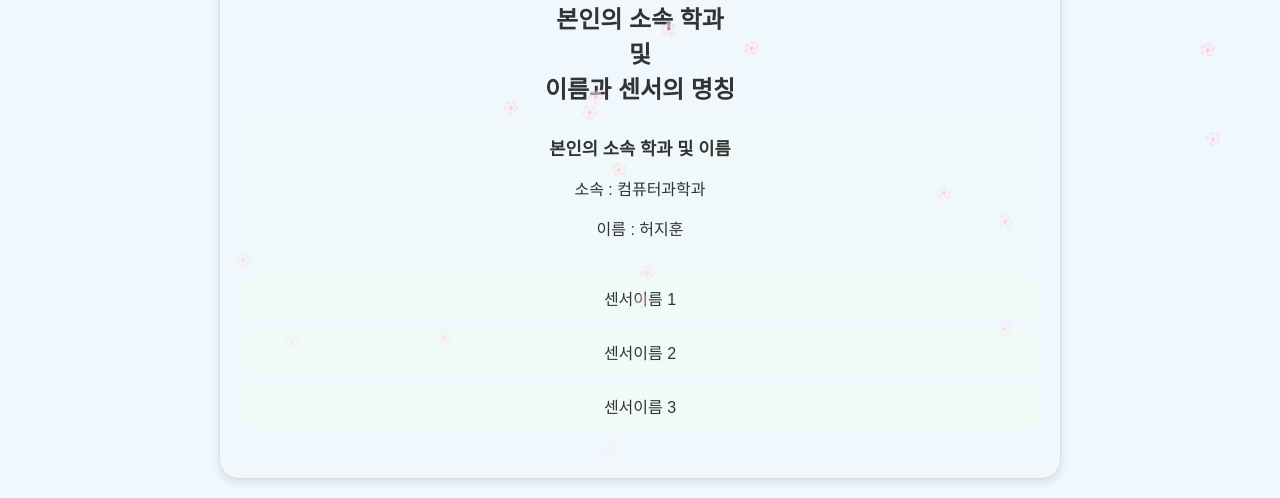
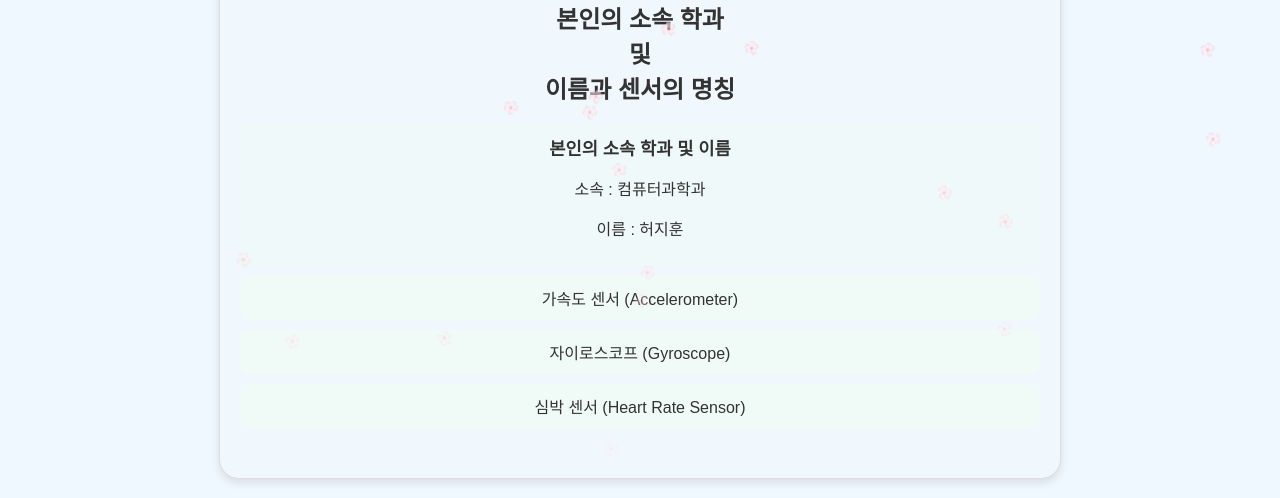
Before and after one commit to JiHunHeo/assignment, a plain HTML site: page index.html in a window 1280 px wide. Shown: the part 246-744 px from the top of the page. Drawn offline with Linux system fonts and the light colour scheme.

Commit message:
last commit

```diff
--- a/index.html
+++ b/index.html
@@ -18,9 +18,9 @@
                         <p class="content">소속 : 컴퓨터과학과</p>
                         <p class="content">이름 : 허지훈</p>
                     </div>
-                    <div class="cen">센서이름 1</div>
-                    <div class="cen">센서이름 2</div>
-                    <div class="cen">센서이름 3</div>
+                    <div class="cen">가속도 센서 (Accelerometer)</div>
+                    <div class="cen">자이로스코프 (Gyroscope)</div>
+                    <div class="cen">심박 센서 (Heart Rate Sensor)</div>
                 </div>
             </div>
         </section>
```
